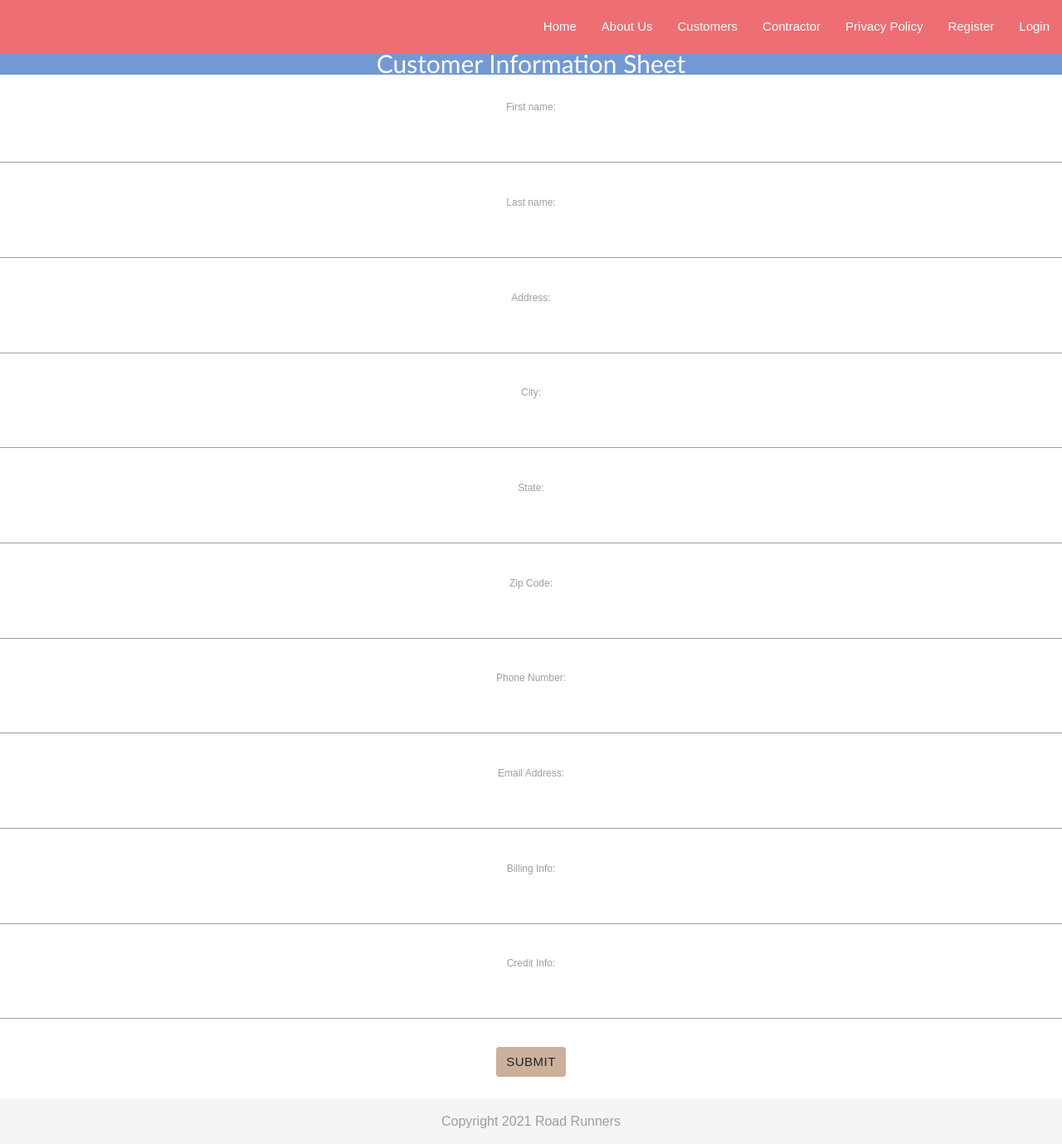
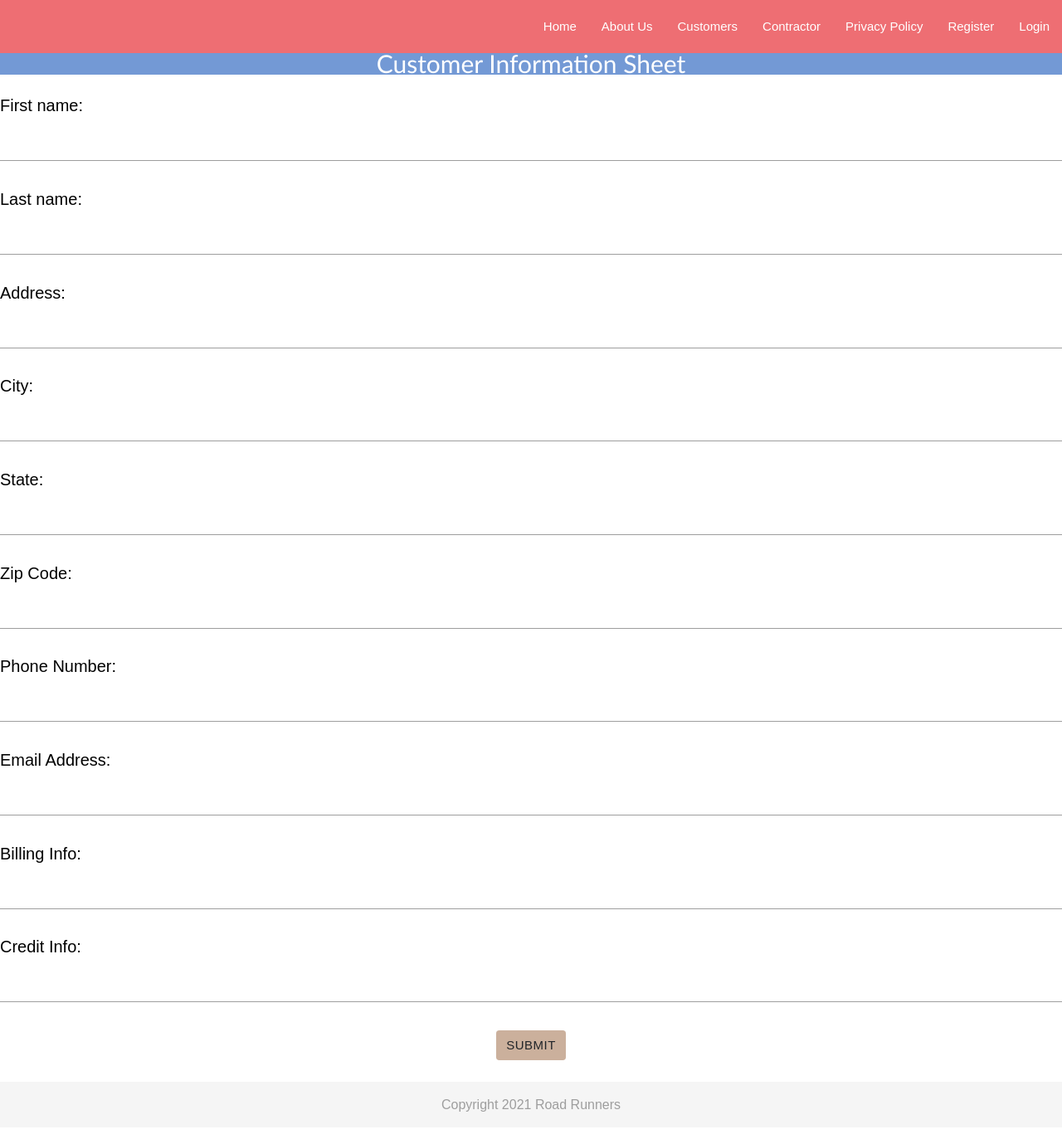
Before and after one commit to MintSquirrel/truck-site-github, a PHP site: page /applycustomer.php in a window 1280 px wide. Shown: the whole page at 83% size. After the commit the page ends 1340 px from the top, so only its background shows below. Run offline with PHP 8.4, Linux system fonts and the light colour scheme; some libraries are stand-ins or nearby versions.

Commit message:
changed font size

```diff
--- a/applycustomer.php
+++ b/applycustomer.php
@@ -123,49 +123,58 @@ if(isset($_POST['submit'])){
   background: #7399D5;
 }
     </style>
+
+    <style>
+      .label{
+        font-size: 20px;
+        color: #000000;
+        text-align: left;
+        display: block;
+      }
+    </style>
     <body>
     <div class="customer">
       Customer Information Sheet
     </div>
         <form class="white" action="applycustomer.php" method="POST">
           <br>
-            <label for="cname">First name:</label>
+            <label for="cname" class="label">First name:</label>
             <input type="text" id="cname" name="cname"  value="<?php echo htmlspecialchars($cname) ?>" ><br><br>
             <div class="red-text"><?php echo $errors['cname']; ?></div>
 
-            <label for="address">Last name:</label>
+            <label for="address" class="label">Last name:</label>
             <input type="text" id="address" name="address" value="<?php echo htmlspecialchars($address) ?>" ><br><br>
             <div class="red-text"><?php echo $errors['address']; ?></div>
 
-            <label for="address">Address:</label>
+            <label for="address" class="label">Address:</label>
             <input type="text" id="address" name="address" value="<?php echo htmlspecialchars($address) ?>" ><br><br>
             <div class="red-text"><?php echo $errors['address']; ?></div>
 
-            <label for="city">City:</label>
+            <label for="city" class="label">City:</label>
             <input type="text" id="city" name="city" value="<?php echo htmlspecialchars($city) ?>" ><br><br>
             <div class="red-text"><?php echo $errors['city']; ?></div>
 
-            <label for="state">State:</label>
+            <label for="state" class="label">State:</label>
             <input type="text" id="state" name="state" value="<?php echo htmlspecialchars($state) ?>" ><br><br>
             <div class="red-text"><?php echo $errors['state']; ?></div>
 
-            <label for="address">Zip Code:</label>
+            <label for="address" class="label">Zip Code:</label>
             <input type="number" id="zip" name="zip" value="<?php echo htmlspecialchars($zip) ?>" ><br><br>
             <div class="red-text"><?php echo $errors['zip']; ?></div>
 
-            <label for="phone">Phone Number:</label>
+            <label for="phone" class="label">Phone Number:</label>
             <input type="tel" id="phone" name="phone" value="<?php echo htmlspecialchars($phone) ?>" ><br><br>
             <div class="red-text"><?php echo $errors['phone']; ?></div>
 
-            <label for="email">Email Address:</label>
+            <label for="email" class="label">Email Address:</label>
             <input type="email" id="email" name="email" value="<?php echo htmlspecialchars($email) ?>" ><br><br>
             <div class="red-text"><?php echo $errors['email']; ?></div>
 
-            <label for="bill_info">Billing Info:</label>
+            <label for="bill_info" class="label">Billing Info:</label>
             <input type="number" id="bill_info" name="bill_info" value="<?php echo htmlspecialchars($bill_info) ?>" ><br><br>
             <div class="red-text"><?php echo $errors['bill_info']; ?></div>
 
-            <label for="credit">Credit Info:</label>
+            <label for="credit" class="label">Credit Info:</label>
             <input type="number" id="credit" name="credit" value="<?php echo htmlspecialchars($credit) ?>" ><br><br>
             <div class="red-text"><?php echo $errors['credit']; ?></div>
 
```
Also changed, not shown: applycontractor.php (+18 -10 lines).
